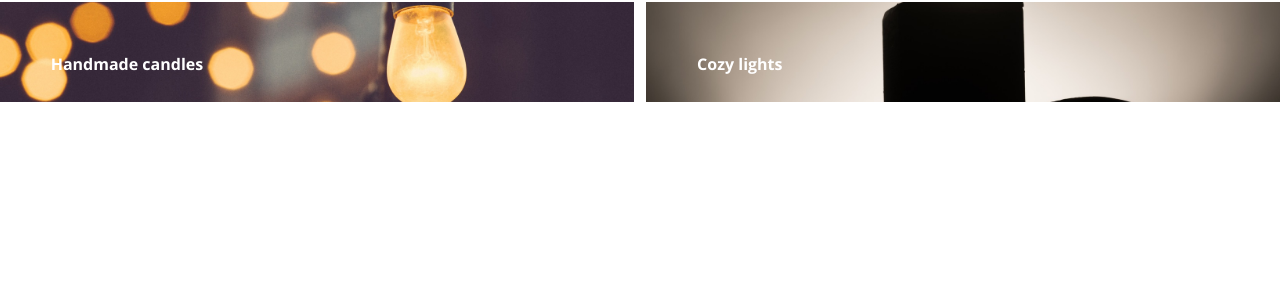
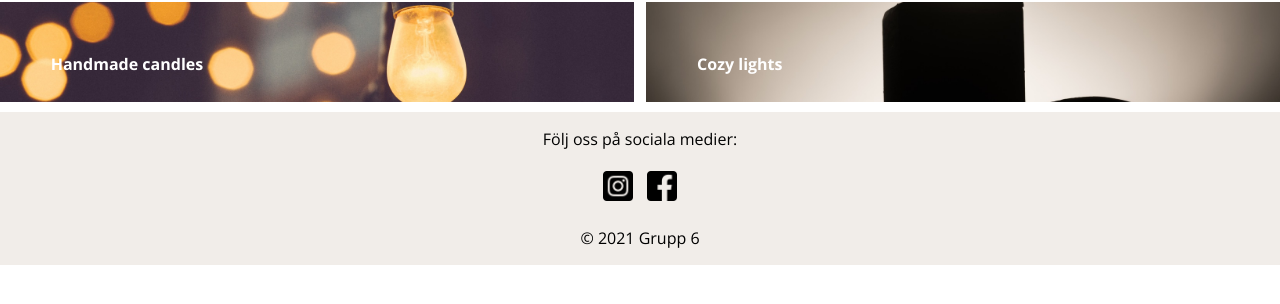
Before and after one commit to Shnam87/webbshop-G6, a website: page index.html in a window 1280 px wide. Shown: the part 468-772 px from the top of the page. Drawn offline with nearby package versions, Linux system fonts and the light colour scheme.

Commit message:
Lagt till footer

```diff
--- a/index.html
+++ b/index.html
@@ -41,5 +41,17 @@
             </div>
         </div>
     </main>
+    <footer class="footer">
+        <div class="footer-container">
+            <div class="socialMedia-container">
+                <p>Följ oss på sociala medier:</p>
+                <a href="https://www.instagram.com/studioanahita.se/"><img class="mediaIcon" src="./images/instagram_icon.png" alt="instagram"></a>
+                <a href="https://sv-se.facebook.com/medieinstitutet/"><img class="mediaIcon" src="./images/facebook_icon_black.png" alt="facebook"></a>
+            </div>
+            <div class="copyright-div">
+                <p class= "copyright-text">&copy; 2021 Grupp 6</p>
+            </div>
+        </div>
+    </footer>
 </body>
 </html>
--- a/sass/global.scss
+++ b/sass/global.scss
@@ -84,3 +84,28 @@ body {
     left: 8%;
     color: white;
 }
+
+
+/*---------------FOOTER-------------------*/
+
+.footer{
+    position: relative;
+    font-family: 'Open Sans', sans-serif;
+    background-color: rgb(241, 237, 233);
+    margin-top: 10px;
+}
+
+.footer-container{
+    display: flex;
+    flex-direction: column;
+    text-align: center;
+}
+
+.copyright-div{
+    text-align: center;
+}
+
+.mediaIcon{
+    height: 30px;
+    margin: 5px;
+}
```
Also changed, not shown: css/main.css, images/facebook_icon_black.png (added), images/instagram_icon.png (added). Lines whose indentation alone changed are shown as unchanged.
